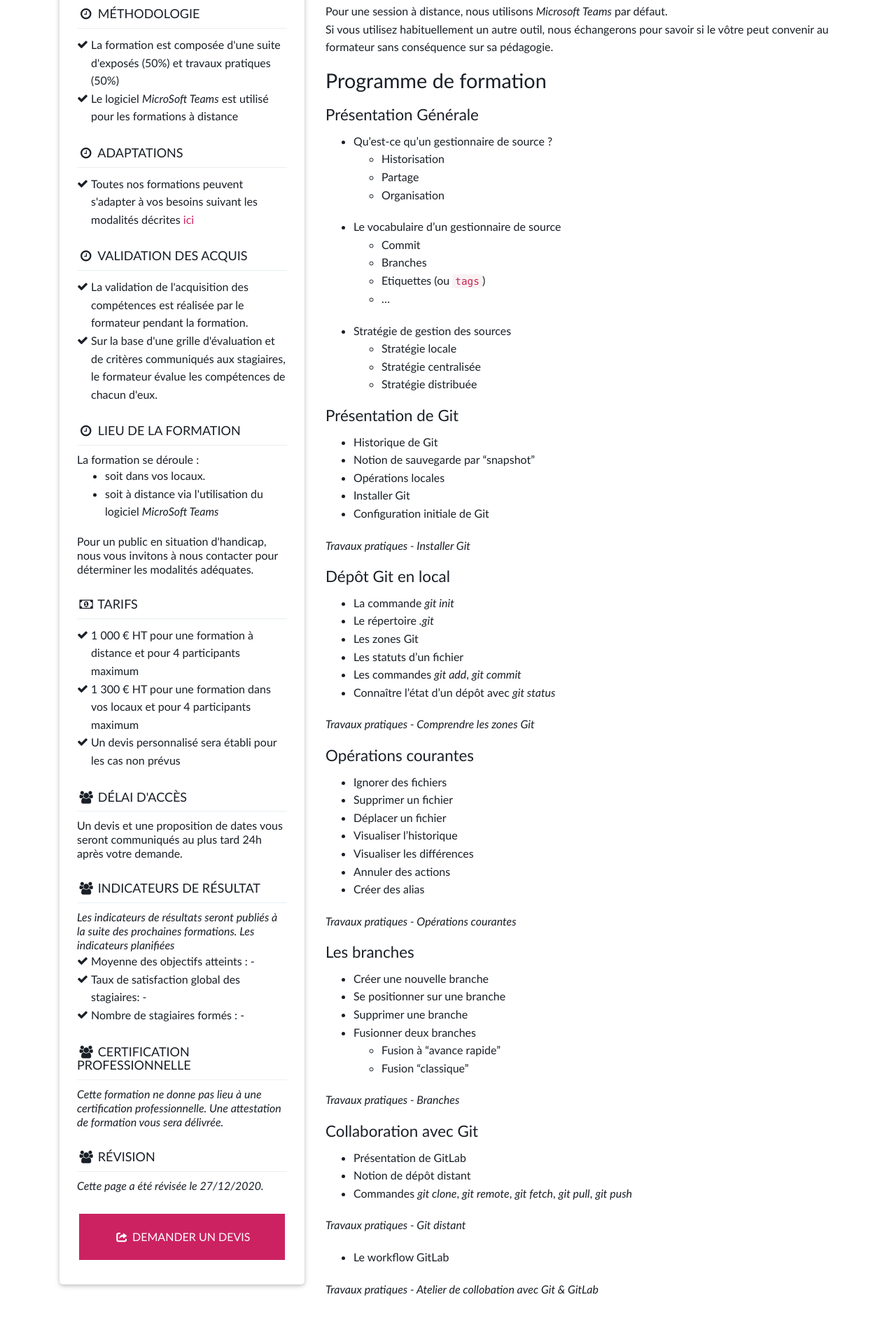
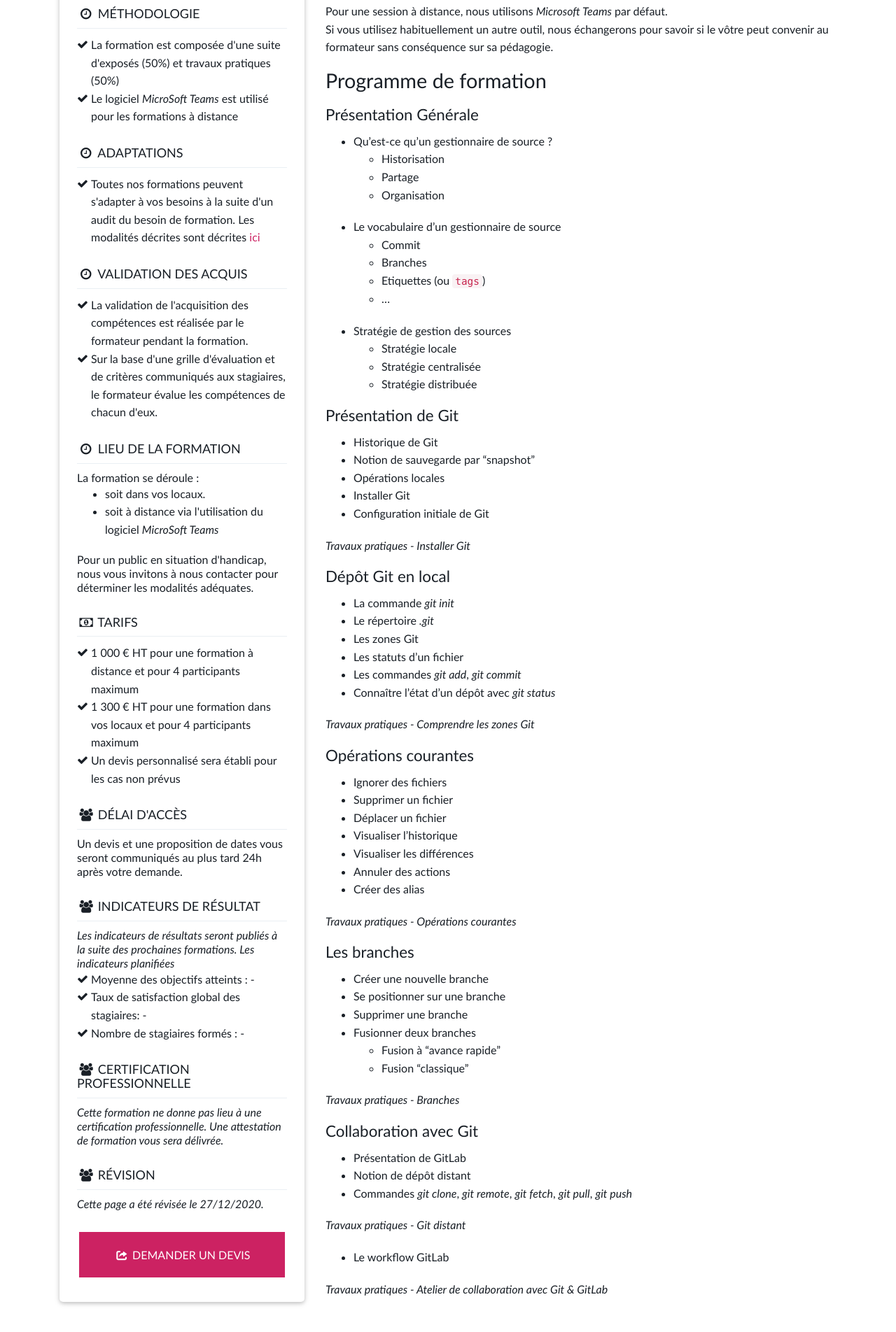
Before and after one commit to DevInstitut/devinstitut.github.io, a plain HTML site: page formations/outils/git/index.html in a window 1280 px wide. Shown: the part 879-2783 px from the top of the page at 70% size. Drawn offline with nearby package versions, Linux system fonts and the light colour scheme; a script that the page names is missing.

Commit message:
Site updated: 2020-12-27 21:04:21

```diff
--- a/formations/outils/git/index.html
+++ b/formations/outils/git/index.html
@@ -45,8 +45,8 @@
 <meta property="og:site_name" content="Dev Institut">
 <meta property="og:description" content="PédagogieGit est un outil pratique. Nous avons par conséquent opté pour une formation où la majorité du temps est consacré à la pratique et à l’échange entre le formateur et les apprenants. Chaque rub">
 <meta property="og:locale" content="fr_FR">
-<meta property="article:published_time" content="2020-12-27T14:22:10.298Z">
-<meta property="article:modified_time" content="2020-12-27T14:22:10.298Z">
+<meta property="article:published_time" content="2020-12-27T20:04:01.130Z">
+<meta property="article:modified_time" content="2020-12-27T20:04:01.130Z">
 <meta property="article:author" content="Dev Institut">
 <meta name="twitter:card" content="summary">
 <meta name="twitter:creator" content="@devinstitut">
@@ -173,7 +173,8 @@
     <div class="widget add_bottom_30">
         <h4><i class="icon-clock"></i> Adaptations</h4>
         <ul class="list_ok">
-            <li>Toutes nos formations peuvent s'adapter à vos besoins suivant les modalités décrites <a href="/qualite/parcours/">ici</a></li>
+            <li>Toutes nos formations peuvent s'adapter à vos besoins à la suite d'un audit du besoin de formation.
+                Les modalités décrites sont décrites <a href="/qualite/parcours/">ici</a></li>
         </ul>
 
     </div>
@@ -327,7 +328,7 @@
 <ul>
 <li>Le workflow GitLab</li>
 </ul>
-<p><em>Travaux pratiques - Atelier de collobation avec Git &amp; GitLab</em></p>
+<p><em>Travaux pratiques - Atelier de collaboration avec Git &amp; GitLab</em></p>
 
 	    </div>
 
```
